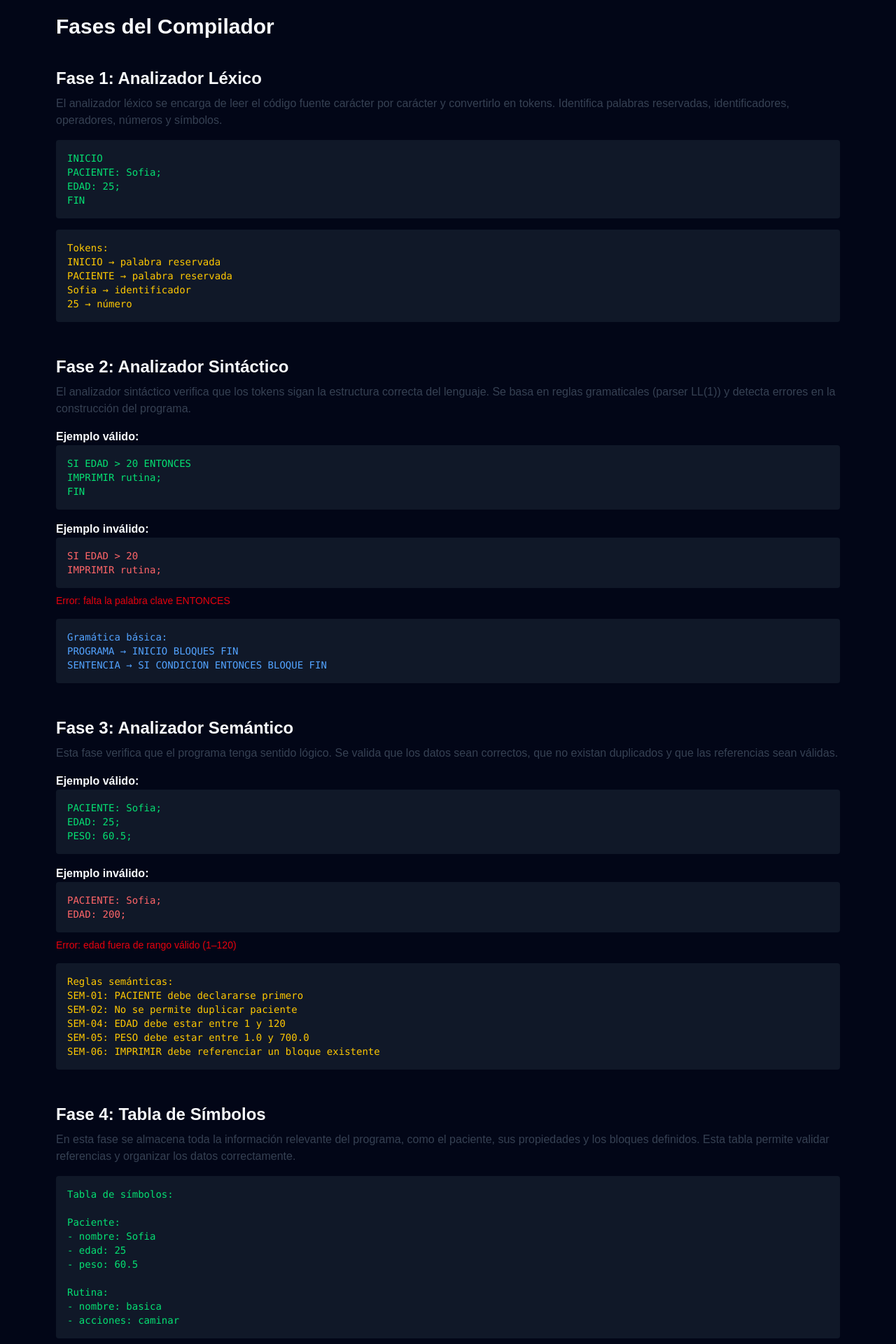
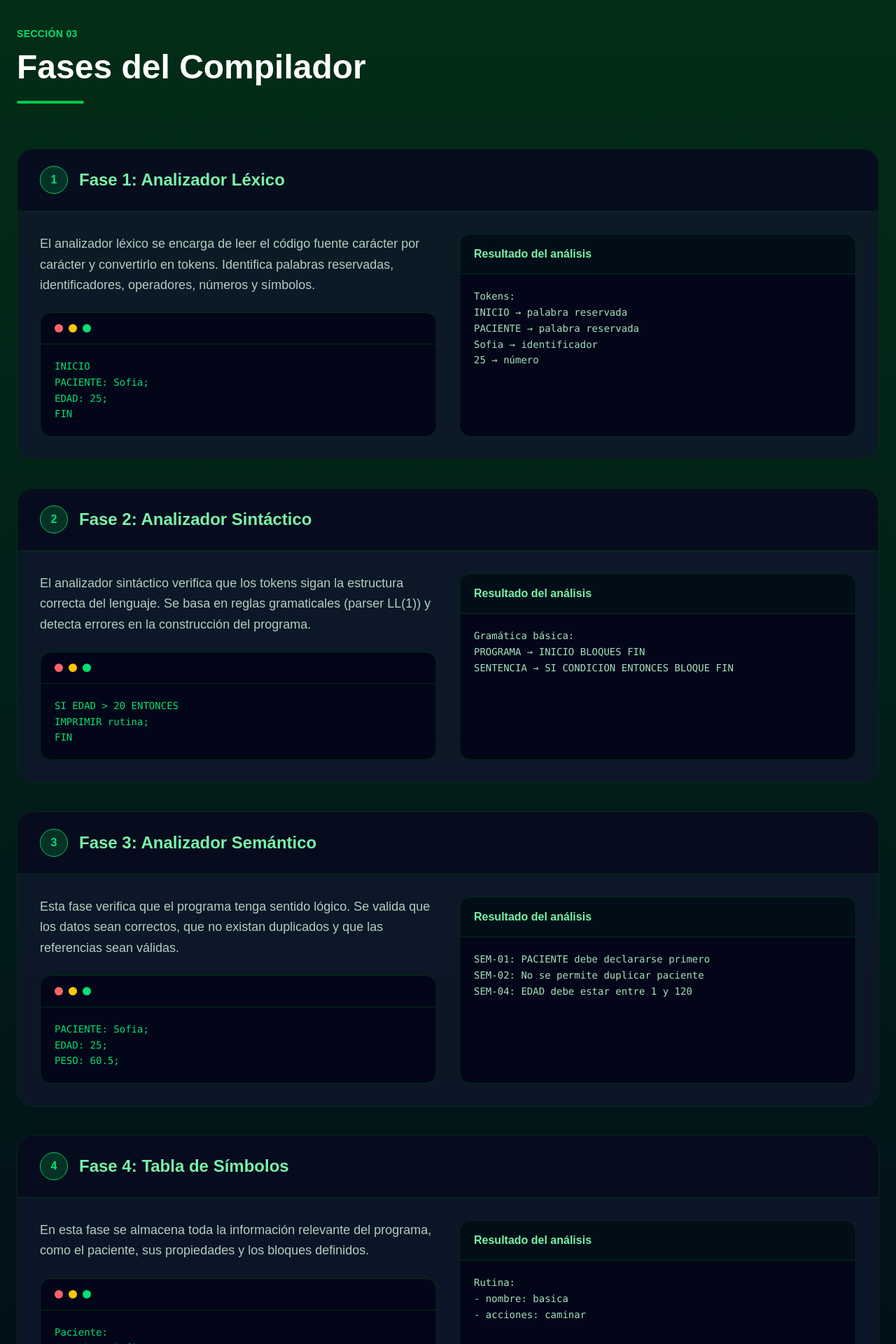
Before and after one commit to Ruben-online/Compilador-Web, a Next.js app: page / in a window 1280 px wide. Shown: the part 2520-4440 px from the top of the page at 70% size. Built offline with nearby package versions, Linux system fonts and the light colour scheme.

Commit message:
Rediseñar fases del compilador con mejor jerarquía visual y bloques técnicos

```diff
--- a/src/sections/phases.js
+++ b/src/sections/phases.js
@@ -1,151 +1,183 @@
 export default function Phases() {
+
+  const phases = [
+    {
+      title: "Fase 1: Analizador Léxico",
+      description:
+        "El analizador léxico se encarga de leer el código fuente carácter por carácter y convertirlo en tokens. Identifica palabras reservadas, identificadores, operadores, números y símbolos.",
+      code: `INICIO
+PACIENTE: Sofia;
+EDAD: 25;
+FIN`,
+      result: `Tokens:
+INICIO → palabra reservada
+PACIENTE → palabra reservada
+Sofia → identificador
+25 → número`,
+      color: "green",
+    },
+
+    {
+      title: "Fase 2: Analizador Sintáctico",
+      description:
+        "El analizador sintáctico verifica que los tokens sigan la estructura correcta del lenguaje. Se basa en reglas gramaticales (parser LL(1)) y detecta errores en la construcción del programa.",
+      code: `SI EDAD > 20 ENTONCES
+IMPRIMIR rutina;
+FIN`,
+      result: `Gramática básica:
+PROGRAMA → INICIO BLOQUES FIN
+SENTENCIA → SI CONDICION ENTONCES BLOQUE FIN`,
+      color: "emerald",
+    },
+
+    {
+      title: "Fase 3: Analizador Semántico",
+      description:
+        "Esta fase verifica que el programa tenga sentido lógico. Se valida que los datos sean correctos, que no existan duplicados y que las referencias sean válidas.",
+      code: `PACIENTE: Sofia;
+EDAD: 25;
+PESO: 60.5;`,
+      result: `SEM-01: PACIENTE debe declararse primero
+SEM-02: No se permite duplicar paciente
+SEM-04: EDAD debe estar entre 1 y 120`,
+      color: "lime",
+    },
+
+    {
+      title: "Fase 4: Tabla de Símbolos",
+      description:
+        "En esta fase se almacena toda la información relevante del programa, como el paciente, sus propiedades y los bloques definidos.",
+      code: `Paciente:
+- nombre: Sofia
+- edad: 25
+- peso: 60.5`,
+      result: `Rutina:
+- nombre: basica
+- acciones: caminar`,
+      color: "green",
+    },
+
+    {
+      title: "Fase 5: Generación de Resultado",
+      description:
+        "El compilador genera un prompt estructurado que es enviado a un modelo de inteligencia artificial para producir un plan clínico personalizado.",
+      code: `{
+  "rutina": "caminar 10 repeticiones",
+  "dieta": "plan balanceado"
+}`,
+      result: `Estado:
+✓ Prompt generado
+✓ IA procesada
+✓ JSON válido`,
+      color: "emerald",
+    },
+  ];
+
   return (
-    <section id="fases" className="p-20">
-      <h2 className="text-3xl font-bold mb-10">
+    <section
+      id="fases"
+      className="px-6 py-24 bg-gradient-to-b from-green-950 to-slate-950 text-white"
+    >
+
+      <div className="max-w-7xl mx-auto">
+
+        {/* Header */}
+        <div className="mb-16">
+
+          <span className="text-green-400 font-semibold tracking-wide uppercase text-sm">
+            Sección 03
+          </span>
+
+          <h2 className="text-4xl md:text-5xl font-bold mt-3 mb-6">
             Fases del Compilador
           </h2>
 
-      {/* FASE 1 */}
-      <div className="mb-12">
-        <h3 className="text-2xl font-semibold mb-2">
-          Fase 1: Analizador Léxico
+          <div className="w-24 h-1 bg-green-500 rounded-full"></div>
+
+        </div>
+
+        {/* Timeline */}
+        <div className="space-y-10">
+
+          {phases.map((phase, index) => (
+            <div
+              key={index}
+              className="bg-slate-900/80 backdrop-blur-sm border border-green-950 rounded-3xl overflow-hidden hover:border-green-800 transition-colors"
+            >
+
+              {/* Header */}
+              <div className="px-8 py-6 border-b border-green-950 bg-slate-950/60">
+
+                <div className="flex items-center gap-4 flex-wrap">
+
+                  <div className="w-10 h-10 rounded-full bg-green-500/20 border border-green-500 flex items-center justify-center text-green-400 font-bold">
+                    {index + 1}
+                  </div>
+
+                  <h3 className="text-2xl font-semibold text-green-300">
+                    {phase.title}
                   </h3>
-        <p className="text-gray-700 mb-4">
-          El analizador léxico se encarga de leer el código fuente carácter por carácter
-          y convertirlo en tokens. Identifica palabras reservadas, identificadores,
-          operadores, números y símbolos.
+
+                </div>
+
+              </div>
+
+              {/* Body */}
+              <div className="p-8 grid lg:grid-cols-2 gap-8">
+
+                {/* Descripción */}
+                <div>
+
+                  <p className="text-green-100/80 leading-relaxed text-lg mb-6">
+                    {phase.description}
                   </p>
 
-        <pre className="bg-gray-900 text-green-400 p-4 rounded text-sm mb-4 overflow-x-auto">
-{`INICIO
-PACIENTE: Sofia;
-EDAD: 25;
-FIN`}
+                  <div className="bg-slate-950 border border-green-950 rounded-2xl overflow-hidden">
+
+                    <div className="flex items-center gap-2 px-5 py-4 border-b border-green-950">
+
+                      <div className="w-3 h-3 rounded-full bg-red-400"></div>
+                      <div className="w-3 h-3 rounded-full bg-yellow-400"></div>
+                      <div className="w-3 h-3 rounded-full bg-green-400"></div>
+
+                    </div>
+
+                    <pre className="p-5 overflow-x-auto text-sm text-green-400 font-mono leading-relaxed">
+{phase.code}
                     </pre>
 
-        <pre className="bg-gray-900 text-yellow-400 p-4 rounded text-sm overflow-x-auto">
-{`Tokens:
-INICIO → palabra reservada
-PACIENTE → palabra reservada
-Sofia → identificador
-25 → número`}
-        </pre>
                   </div>
 
-      {/* FASE 2 */}
-      <div className="mb-12">
-        <h3 className="text-2xl font-semibold mb-2">
-          Fase 2: Analizador Sintáctico
-        </h3>
-        <p className="text-gray-700 mb-4">
-          El analizador sintáctico verifica que los tokens sigan la estructura
-          correcta del lenguaje. Se basa en reglas gramaticales (parser LL(1))
-          y detecta errores en la construcción del programa.
-        </p>
+                </div>
 
-        <h4 className="font-semibold">Ejemplo válido:</h4>
-        <pre className="bg-gray-900 text-green-400 p-4 rounded text-sm mb-4 overflow-x-auto">
-{`SI EDAD > 20 ENTONCES
-IMPRIMIR rutina;
-FIN`}
+                {/* Resultado */}
+                <div>
+
+                  <div className="bg-slate-950 border border-green-950 rounded-2xl overflow-hidden h-full">
+
+                    <div className="px-5 py-4 border-b border-green-950 bg-green-950/20">
+
+                      <h4 className="font-semibold text-green-300">
+                        Resultado del análisis
+                      </h4>
+
+                    </div>
+
+                    <pre className="p-5 overflow-x-auto text-sm text-green-200/90 font-mono leading-relaxed">
+{phase.result}
                     </pre>
 
-        <h4 className="font-semibold">Ejemplo inválido:</h4>
-        <pre className="bg-gray-900 text-red-400 p-4 rounded text-sm overflow-x-auto">
-{`SI EDAD > 20
-IMPRIMIR rutina;`}
-        </pre>
-        <p className="text-red-600 text-sm mt-2">
-          Error: falta la palabra clave ENTONCES
-        </p>
-
-        <pre className="bg-gray-900 text-blue-400 p-4 rounded text-sm mt-4 overflow-x-auto">
-{`Gramática básica:
-PROGRAMA → INICIO BLOQUES FIN
-SENTENCIA → SI CONDICION ENTONCES BLOQUE FIN`}
-        </pre>
                   </div>
 
-      {/* FASE 3 */}
-      <div className="mb-12">
-        <h3 className="text-2xl font-semibold mb-2">
-          Fase 3: Analizador Semántico
-        </h3>
-        <p className="text-gray-700 mb-4">
-          Esta fase verifica que el programa tenga sentido lógico. Se valida que los
-          datos sean correctos, que no existan duplicados y que las referencias sean válidas.
-        </p>
-
-        <h4 className="font-semibold">Ejemplo válido:</h4>
-        <pre className="bg-gray-900 text-green-400 p-4 rounded text-sm mb-4 overflow-x-auto">
-{`PACIENTE: Sofia;
-EDAD: 25;
-PESO: 60.5;`}
-        </pre>
-
-        <h4 className="font-semibold">Ejemplo inválido:</h4>
-        <pre className="bg-gray-900 text-red-400 p-4 rounded text-sm overflow-x-auto">
-{`PACIENTE: Sofia;
-EDAD: 200;`}
-        </pre>
-        <p className="text-red-600 text-sm mt-2">
-          Error: edad fuera de rango válido (1–120)
-        </p>
-
-        <pre className="bg-gray-900 text-yellow-400 p-4 rounded text-sm mt-4 overflow-x-auto">
-{`Reglas semánticas:
-SEM-01: PACIENTE debe declararse primero
-SEM-02: No se permite duplicar paciente
-SEM-04: EDAD debe estar entre 1 y 120
-SEM-05: PESO debe estar entre 1.0 y 700.0
-SEM-06: IMPRIMIR debe referenciar un bloque existente`}
-        </pre>
                 </div>
 
-      {/* FASE 4 */}
-      <div className="mb-12">
-        <h3 className="text-2xl font-semibold mb-2">
-          Fase 4: Tabla de Símbolos
-        </h3>
-        <p className="text-gray-700 mb-4">
-          En esta fase se almacena toda la información relevante del programa,
-          como el paciente, sus propiedades y los bloques definidos. Esta tabla
-          permite validar referencias y organizar los datos correctamente.
-        </p>
-
-        <pre className="bg-gray-900 text-green-400 p-4 rounded text-sm overflow-x-auto">
-{`Tabla de símbolos:
-
-Paciente:
-- nombre: Sofia
-- edad: 25
-- peso: 60.5
-
-Rutina:
-- nombre: basica
-- acciones: caminar`}
-        </pre>
               </div>
 
-      {/* FASE 5 */}
-      <div>
-        <h3 className="text-2xl font-semibold mb-2">
-          Fase 5: Generación de Resultado
-        </h3>
-        <p className="text-gray-700 mb-4">
-          En esta fase, el compilador genera un prompt estructurado que es enviado a
-          un modelo de inteligencia artificial (Gemini). A partir de los datos del
-          paciente, se obtiene un plan clínico en formato JSON que incluye rutinas,
-          dieta y observaciones médicas personalizadas.
-        </p>
+            </div>
+          ))}
 
-        <pre className="bg-gray-900 text-green-400 p-4 rounded text-sm overflow-x-auto">
-{`{
-  "rutina": "caminar 10 repeticiones",
-  "dieta": "plan balanceado",
-  "observaciones": "evitar impacto lumbar"
-}`}
-        </pre>
+        </div>
+
       </div>
 
     </section>
```
Lines whose indentation alone changed are shown as unchanged.
